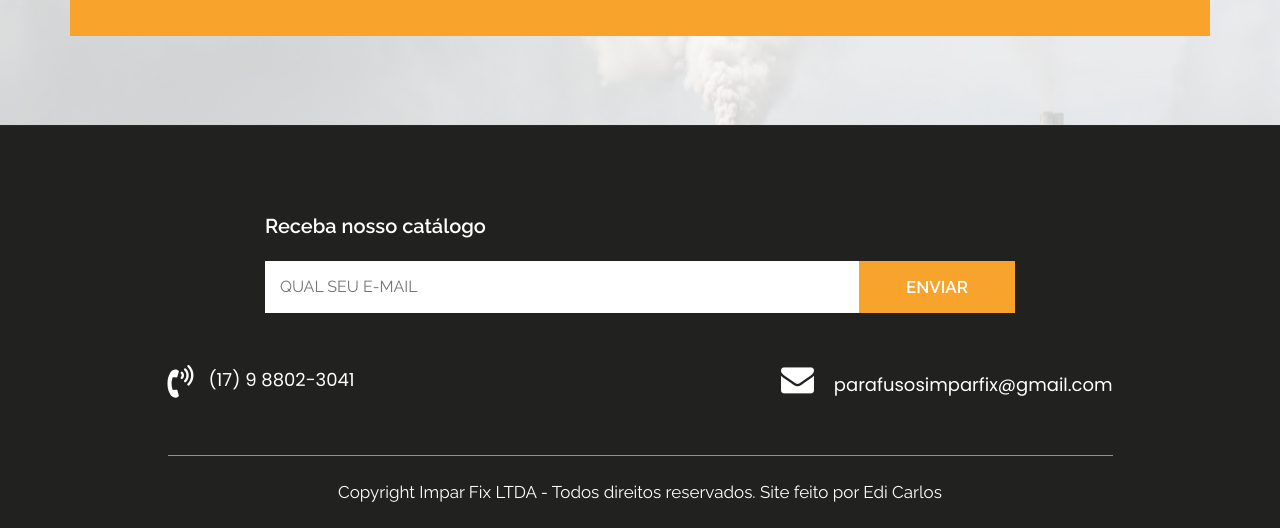
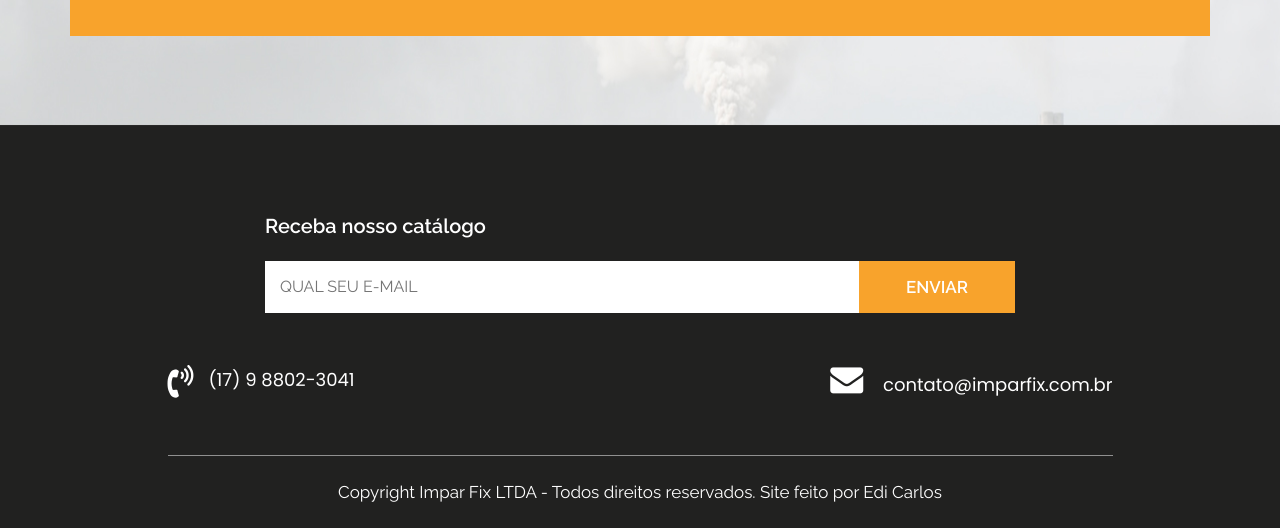
Before and after one commit to edicarlos10/imparFix, a plain HTML site: page index.html in a window 1280 px wide. Shown: the part 3265-3793 px from the top of the page. Drawn offline with nearby package versions, Linux system fonts and the light colour scheme; some packages are replaced by stand-ins of ours; a script that the page names is missing.

Commit message:
changed e-mail

```diff
--- a/index.html
+++ b/index.html
@@ -361,7 +361,7 @@
                          <!--<li><i class="fa fa-map-marker" aria-hidden="true"></i>Locations
                         </li>-->
                         <li><i class="fa fa-volume-control-phone" aria-hidden="true"></i><a href="https://wa.me//5517988023041?text=Tenho%20interesse%20em%20comprar%20seus%20produtos"> (17) 9 8802-3041</li>
-                        <li> <i class="fa fa-envelope" aria-hidden="true"></i> parafusosimparfix@gmail.com</a></li>
+                        <li> <i class="fa fa-envelope" aria-hidden="true"></i> contato@imparfix.com.br</a></li>
                      </ul>
                   </div>
                   <!--<div class="col-md-12">
```
Also changed, not shown: 2 other files.
